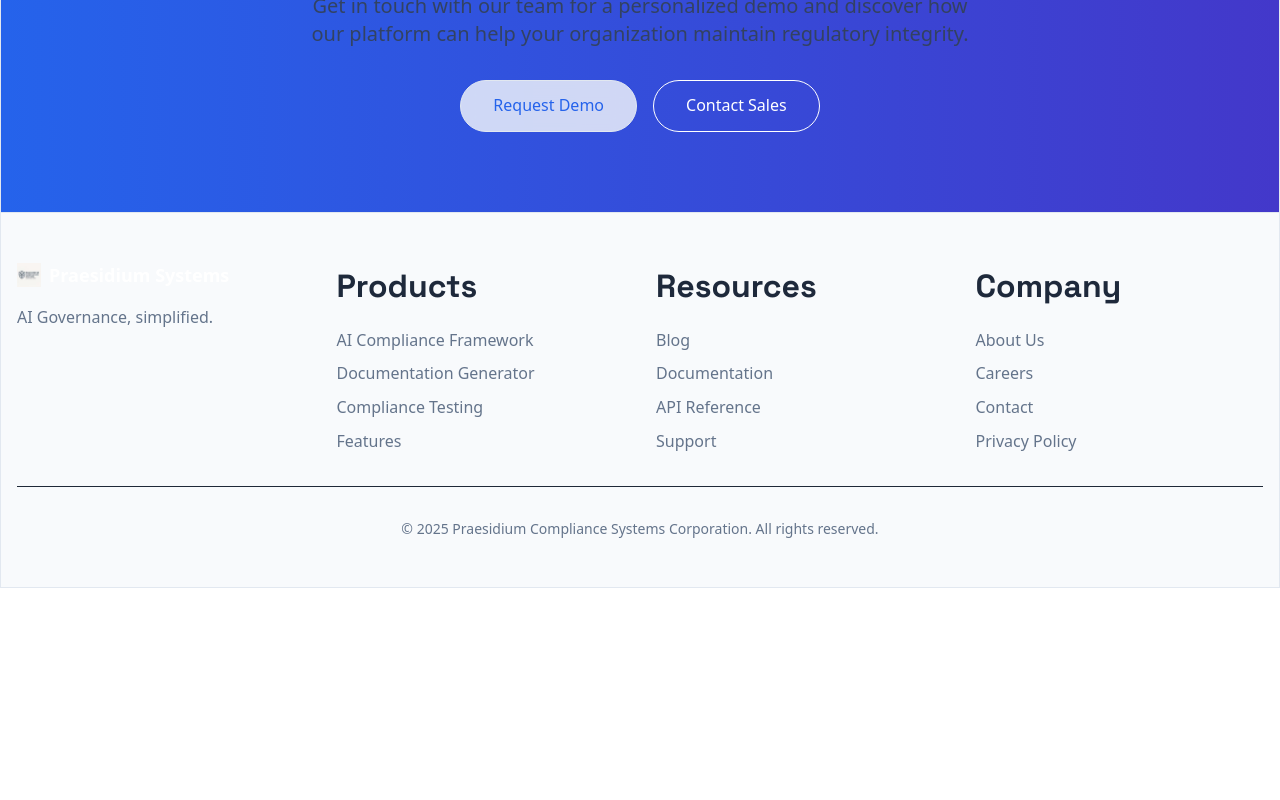
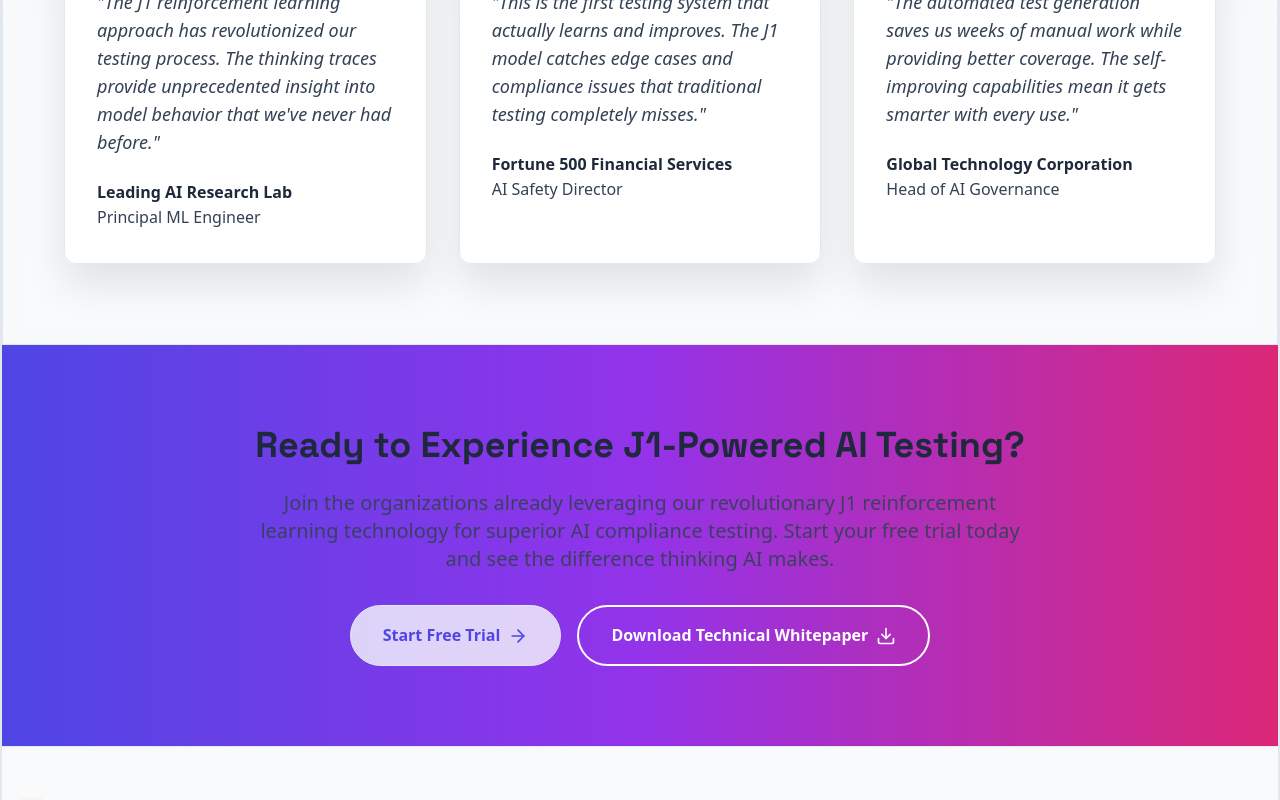
Before and after one commit to ArjavDesa912/website, a React (Create React App) app: page /products/ai-testing-prompt-generator in a window 1280 px wide. Before the commit this address led to /. Shown: the part 6435-7235 px from the top of the page. Before the commit the page ends 7023 px from the top, so only its background shows below. Built offline with nearby package versions, Linux system fonts and the light colour scheme.

Commit message:
product pages updated

```diff
--- a/src/App.jsx
+++ b/src/App.jsx
@@ -1,4 +1,4 @@
-// src/App.jsx - Updated routing section
+// src/App.jsx - Updated with new product pages
 import React, { useEffect, useState } from 'react';
 import { BrowserRouter as Router, Routes, Route, Navigate } from 'react-router-dom';
 
@@ -17,10 +17,12 @@ import {
 import { Footer } from './components/Footer';
 import ContactPopup from './components/ContactPopup';
 
-// Page components - Updated imports
-import ComplianceFrameworkPage from './pages/ComplianceFrameworkPage';
-import DocumentationGeneratorPage from './pages/DocumentationGeneratorPage';
-import ComplianceTestingPage from './pages/ComplianceTestingPage';
+// Updated page components - NEW PRODUCT PAGES
+import ComplianceTestingFrameworkPage from './pages/ComplianceTestingFrameworkPage';
+import LLMDocumentationGeneratorPage from './pages/LLMDocumentationGeneratorPage';
+import AITestingPromptGeneratorPage from './pages/AITestingPromptGeneratorPage';
+
+// Blog components
 import BlogPage from './blog/pages/BlogPage';
 import BlogPostPage from './blog/pages/BlogPostPage';
 
@@ -48,8 +50,8 @@ const HomePage = ({ onContactClick, onTeamClick }) => {
     // Update meta tags
     updateMetaTags({
       title: 'AI Governance Suite',
-      description: 'Praesidium Systems provides comprehensive governance for ML and LLM models. Our platform helps organizations monitor, audit, and ensure regulatory compliance for AI models.',
-      keywords: 'AI governance, compliance platform, ML monitoring, LLM compliance, AI risk management, AI documentation, regulatory compliance',
+      description: 'Praesidium Systems provides comprehensive AI governance, compliance testing, and documentation generation for ML and LLM models. Ensure regulatory compliance with automated monitoring and testing.',
+      keywords: 'AI governance, compliance platform, ML monitoring, LLM compliance, AI risk management, AI documentation, regulatory compliance, AI testing',
       canonical: baseUrl,
       type: 'website'
     });
@@ -227,19 +229,35 @@ function App() {
             path="/"
             element={<HomePage onContactClick={handleContactClick} onTeamClick={handleTeamClick} />}
           />
-          {/* Product Pages - Updated routes */}
+
+          {/* Updated Product Pages - NEW ROUTES */}
+          <Route
+            path="/products/compliance-testing-framework"
+            element={<ComplianceTestingFrameworkPage />}
+          />
+          <Route
+            path="/products/llm-documentation-generator"
+            element={<LLMDocumentationGeneratorPage />}
+          />
+          <Route
+            path="/products/ai-testing-prompt-generator"
+            element={<AITestingPromptGeneratorPage />}
+          />
+
+          {/* Legacy redirects for old product routes */}
           <Route
             path="/products/compliance-framework"
-            element={<ComplianceFrameworkPage />}
+            element={<Navigate to="/products/compliance-testing-framework" replace />}
           />
           <Route
             path="/products/documentation-generator"
-            element={<DocumentationGeneratorPage />}
+            element={<Navigate to="/products/llm-documentation-generator" replace />}
           />
           <Route
             path="/products/compliance-testing"
-            element={<ComplianceTestingPage />}
+            element={<Navigate to="/products/compliance-testing-framework" replace />}
           />
+
           {/* Blog Pages */}
           <Route
             path="/blog"
@@ -249,6 +267,7 @@ function App() {
             path="/blog/:slug"
             element={<BlogPostPage />}
           />
+
           {/* Redirect unknown routes to home */}
           <Route path="*" element={<Navigate to="/" replace />} />
         </Routes>
--- a/src/components/Footer/Footer.jsx
+++ b/src/components/Footer/Footer.jsx
@@ -40,28 +40,29 @@ const Footer = () => {
           <div>
             <h3 className="font-bold mb-4">Products</h3>
             <ul className="space-y-2">
+              {/* UPDATED PRODUCT LINKS */}
               <li>
                 <Link
-                  to="/products/compliance-framework"
+                  to="/products/compliance-testing-framework"
                   className="text-gray-400 hover:text-white transition-colors"
                 >
-                  AI Compliance Framework
+                  AI Compliance Testing & Framework
                 </Link>
               </li>
               <li>
                 <Link
-                  to="/products/documentation-generator"
+                  to="/products/llm-documentation-generator"
                   className="text-gray-400 hover:text-white transition-colors"
                 >
-                  Documentation Generator
+                  LLM Documentation Generator
                 </Link>
               </li>
               <li>
                 <Link
-                  to="/products/compliance-testing"
+                  to="/products/ai-testing-prompt-generator"
                   className="text-gray-400 hover:text-white transition-colors"
                 >
-                  Compliance Testing
+                  AI Testing Prompt Generator
                 </Link>
               </li>
               <li>
--- a/src/components/Header/Header.jsx
+++ b/src/components/Header/Header.jsx
@@ -67,30 +67,33 @@ const Header = ({ onContactClick }) => {
                 <ChevronDown className="h-4 w-4 ml-1" />
               </button>
 
-              {/* Products Dropdown Menu */}
+              {/* Products Dropdown Menu - UPDATED WITH NEW ROUTES */}
               {isProductsDropdownOpen && (
                 <div
-                  className="absolute top-full left-0 mt-1 w-72 bg-white rounded-lg shadow-lg py-2 z-50"
+                  className="absolute top-full left-0 mt-1 w-80 bg-white rounded-lg shadow-lg py-2 z-50"
                   onMouseEnter={() => setIsProductsDropdownOpen(true)}
                   onMouseLeave={() => setIsProductsDropdownOpen(false)}
                 >
                   <Link
-                    to="/products/compliance-framework"
-                    className="block px-4 py-2 text-gray-700 hover:bg-blue-50 hover:text-blue-600"
+                    to="/products/compliance-testing-framework"
+                    className="block px-4 py-3 text-gray-700 hover:bg-blue-50 hover:text-blue-600 transition-colors"
                   >
-                    AI Compliance Framework
+                    <div className="font-medium">AI Compliance Testing & Framework</div>
+                    <div className="text-sm text-gray-500">Complete testing and governance solution</div>
                   </Link>
                   <Link
-                    to="/products/documentation-generator"
-                    className="block px-4 py-2 text-gray-700 hover:bg-blue-50 hover:text-blue-600"
+                    to="/products/llm-documentation-generator"
+                    className="block px-4 py-3 text-gray-700 hover:bg-blue-50 hover:text-blue-600 transition-colors"
                   >
-                    ML/LLM Documentation Generator
+                    <div className="font-medium">LLM Documentation Generator</div>
+                    <div className="text-sm text-gray-500">Automated AI documentation with LLM power</div>
                   </Link>
                   <Link
-                    to="/products/compliance-testing"
-                    className="block px-4 py-2 text-gray-700 hover:bg-blue-50 hover:text-blue-600"
+                    to="/products/ai-testing-prompt-generator"
+                    className="block px-4 py-3 text-gray-700 hover:bg-blue-50 hover:text-blue-600 transition-colors"
                   >
-                    AI Compliance Testing System
+                    <div className="font-medium">AI Testing Prompt Generator</div>
+                    <div className="text-sm text-gray-500">J1 reinforcement learning powered testing</div>
                   </Link>
                   <div className="border-t border-gray-100 my-1"></div>
                   <button
--- a/src/components/Header/MobileMenu.jsx
+++ b/src/components/Header/MobileMenu.jsx
@@ -46,7 +46,7 @@ const MobileMenu = ({ isOpen, onClose, onNavClick, onContactClick }) => {
           </button>
         </div>
         <nav className="flex flex-col gap-4">
-          {/* Products Expandable Section */}
+          {/* Products Expandable Section - UPDATED WITH NEW ROUTES */}
           <div className="border-b border-gray-100">
             <button
               onClick={() => setIsProductsExpanded(!isProductsExpanded)}
@@ -61,34 +61,39 @@ const MobileMenu = ({ isOpen, onClose, onNavClick, onContactClick }) => {
             </button>
 
             {isProductsExpanded && (
-              <div className="pl-4 pb-2">
+              <div className="pl-4 pb-2 space-y-1">
                 <Link
-                  to="/products/compliance-framework"
-                  className="block py-2 text-gray-700 hover:text-blue-600"
+                  to="/products/compliance-testing-framework"
+                  className="block py-2 text-gray-700 hover:text-blue-600 transition-colors"
                   onClick={onClose}
                 >
-                  AI Compliance Framework
+                  <div className="font-medium text-sm">AI Compliance Testing & Framework</div>
+                  <div className="text-xs text-gray-500">Complete testing and governance solution</div>
                 </Link>
                 <Link
-                  to="/products/documentation-generator"
-                  className="block py-2 text-gray-700 hover:text-blue-600"
+                  to="/products/llm-documentation-generator"
+                  className="block py-2 text-gray-700 hover:text-blue-600 transition-colors"
                   onClick={onClose}
                 >
-                  ML/LLM Documentation Generator
+                  <div className="font-medium text-sm">LLM Documentation Generator</div>
+                  <div className="text-xs text-gray-500">Automated AI documentation with LLM power</div>
                 </Link>
                 <Link
-                  to="/products/compliance-testing"
-                  className="block py-2 text-gray-700 hover:text-blue-600"
+                  to="/products/ai-testing-prompt-generator"
+                  className="block py-2 text-gray-700 hover:text-blue-600 transition-colors"
                   onClick={onClose}
                 >
-                  AI Compliance Testing System
+                  <div className="font-medium text-sm">AI Testing Prompt Generator</div>
+                  <div className="text-xs text-gray-500">J1 reinforcement learning powered testing</div>
                 </Link>
-                <button
-                  onClick={() => handleNavClick('products')}
-                  className="block py-2 text-gray-700 hover:text-blue-600"
-                >
-                  View All Products
-                </button>
+                <div className="border-t border-gray-100 mt-2 pt-2">
+                  <button
+                    onClick={() => handleNavClick('products')}
+                    className="block py-2 text-gray-700 hover:text-blue-600 text-sm"
+                  >
+                    View All Products
+                  </button>
+                </div>
               </div>
             )}
           </div>
--- a/src/components/Sections/ProductsSection.jsx
+++ b/src/components/Sections/ProductsSection.jsx
@@ -1,30 +1,31 @@
-// src/components/Sections/ProductsSection.jsx
+// src/components/Sections/ProductsSection.jsx - Updated with new product routes
 import React from 'react';
 import { Link } from 'react-router-dom';
 import { Code, FileText, TestTube, Shield, RefreshCw, Settings, Bot, Plug, ArrowRight } from 'lucide-react';
 import * as analytics from '../../utils/analyticsUtils';
 
 const ProductsSection = ({ onProductClick }) => {
+  // UPDATED PRODUCTS ARRAY WITH NEW ROUTES AND DESCRIPTIONS
   const products = [
     {
-      icon: Code,
-      title: "AI Compliance Framework",
-      description: "Codifies regulatory requirements (GDPR, EU AI Act, etc.) into automated policy controls. Features customizable compliance templates, real-time monitoring of model outputs, audit trails, risk scoring, and automated alerts for policy violations.",
-      link: "/products/compliance-framework",
+      icon: Shield,
+      title: "AI Compliance Testing & Framework",
+      description: "Complete platform combining advanced compliance testing with automated governance framework. Ensure your AI systems meet regulatory requirements while maintaining the highest standards of fairness, security, and reliability.",
+      link: "/products/compliance-testing-framework",
       color: "blue"
     },
     {
       icon: FileText,
-      title: "ML/LLM Documentation Generator",
-      description: "Automatically generates detailed documentation (e.g. model cards, audit reports) for AI/ML projects using LLMs. Includes template-driven document synthesis from code and metadata, version control integration, and multi-format export (PDF, HTML).",
-      link: "/products/documentation-generator",
+      title: "LLM Documentation Generator",
+      description: "Transform hours of manual documentation work into minutes of automated generation. Our LLM-powered system creates comprehensive AI documentation that meets regulatory standards while keeping pace with your development cycle.",
+      link: "/products/llm-documentation-generator",
       color: "green"
     },
     {
       icon: TestTube,
-      title: "AI Compliance Testing System",
-      description: "Automates comprehensive testing of AI models to ensure accuracy, fairness, and security. Features functional testing, bias and fairness assessment, security vulnerability scans, and CI/CD integration for continuous validation.",
-      link: "/products/compliance-testing",
+      title: "AI Testing Prompt Generator",
+      description: "Revolutionary AI compliance testing platform powered by cutting-edge J1 'Thinking-LLM-as-a-Judge' model with Group Relative Policy Optimization (GRPO). Generate intelligent test prompts and validate compliance automatically.",
+      link: "/products/ai-testing-prompt-generator",
       color: "purple"
     }
   ];
--- a/src/pages/AITestingPromptGeneratorPage.jsx
+++ b/src/pages/AITestingPromptGeneratorPage.jsx
@@ -284,7 +284,7 @@ const AITestingPromptGeneratorPage = () => {
               <div className="lg:w-1/2">
                 <div className="relative">
                   <img
-                    src="/images/j1-prompt-generator.png"
+                    src="/images/prompt-generator.png"
                     alt="AI Testing Prompt Generator - J1 Powered Dashboard"
                     className="rounded-2xl shadow-2xl border border-gray-200 w-full"
                     style={{ maxHeight: '600px', objectFit: 'cover' }}
--- a/src/pages/ComplianceTestingFrameworkPage.jsx
+++ b/src/pages/ComplianceTestingFrameworkPage.jsx
@@ -233,7 +233,7 @@ const ComplianceTestingFrameworkPage = () => {
               <div className="lg:w-1/2">
                 <div className="relative">
                   <img
-                    src="/images/compliance-dashboard-combined.png"
+                    src="/images/dashboard-demo.png"
                     alt="AI Compliance Testing & Framework Dashboard"
                     className="rounded-2xl shadow-2xl border border-gray-200 w-full"
                     style={{ maxHeight: '600px', objectFit: 'cover' }}
--- a/src/pages/LLMDocumentationGeneratorPage.jsx
+++ b/src/pages/LLMDocumentationGeneratorPage.jsx
@@ -252,7 +252,7 @@ const LLMDocumentationGeneratorPage = () => {
               <div className="lg:w-1/2">
                 <div className="relative">
                   <img
-                    src="/images/documentation-generator-demo.png"
+                    src="/images/documentation-demo.png"
                     alt="LLM Documentation Generator Dashboard Demo"
                     className="rounded-2xl shadow-2xl border border-gray-200 w-full"
                     style={{ maxHeight: '600px', objectFit: 'cover' }}
```
